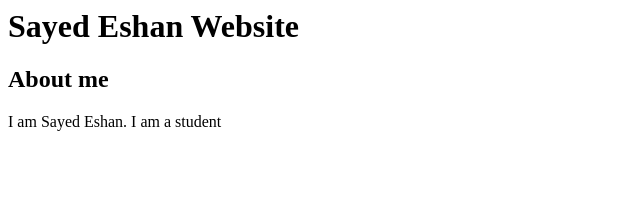
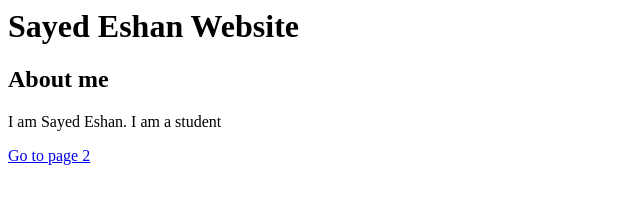
Before and after one commit to Ezio514/Ezio51.github.io, a plain HTML site: page index.html in a window 1280 px wide. Shown: the whole page, without its empty margins (0-640 px from the left). Drawn offline with Linux system fonts and the light colour scheme.

Commit message:
Update index.html

```diff
--- a/index.html
+++ b/index.html
@@ -6,5 +6,6 @@
     <h1>Sayed Eshan Website</h1>
     <h2>About me</h2>
    <p>I am Sayed Eshan. I am a student </p>
+   <a href="page2.html">Go to page 2</a>
   </body>
 </html>
```
